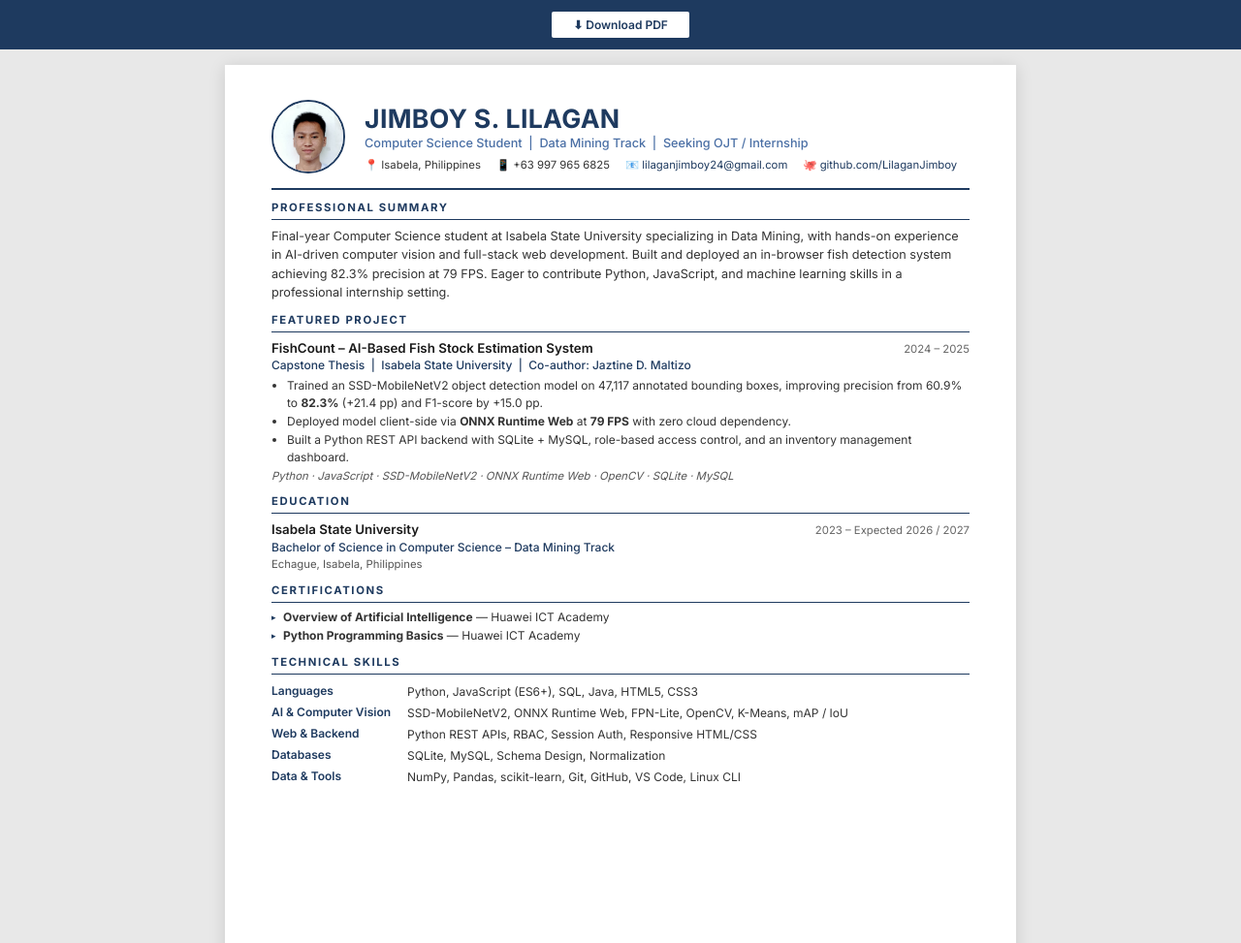
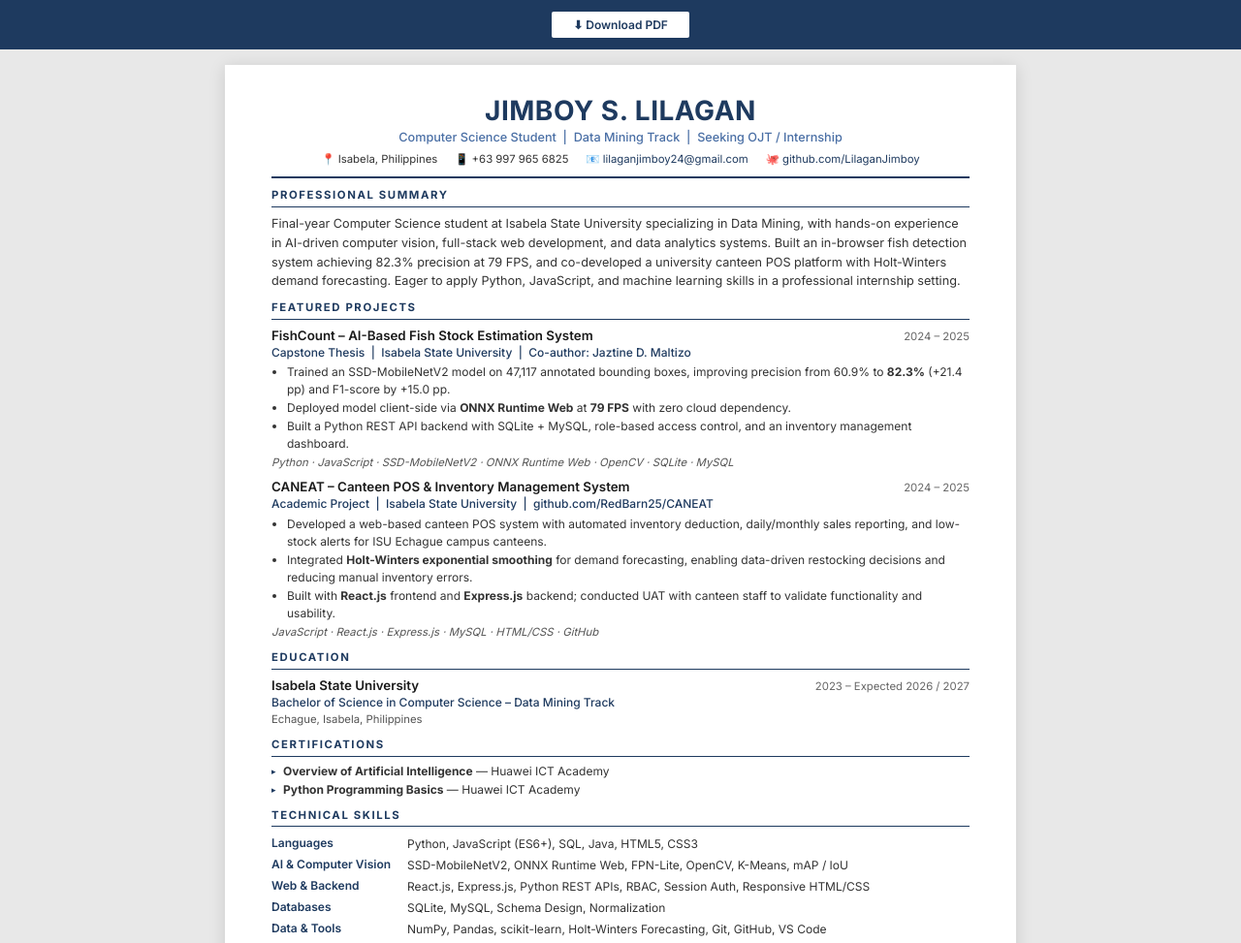
Before and after one commit to LilaganJimboy/Portfolio, a plain HTML site: page resume.html in a window 1280 px wide. Shown: the top 973 px of the page at 97% size. Drawn offline with Linux system fonts and the light colour scheme.

Commit message:
Add CANEAT project to resume, remove photo, keep single page

```diff
--- a/resume.html
+++ b/resume.html
@@ -49,45 +49,35 @@
       height: 1056px;
       overflow: hidden;
       margin: 16px auto;
-      padding: 36px 48px 32px;
+      padding: 32px 48px 28px;
       box-shadow: 0 2px 16px rgba(0,0,0,0.13);
     }
 
     /* ── Header ── */
     .header {
-      display: flex;
-      align-items: center;
-      gap: 20px;
-      margin-bottom: 10px;
+      text-align: center;
       padding-bottom: 10px;
       border-bottom: 2px solid #1e3a5f;
+      margin-bottom: 10px;
     }
-    .header-photo img {
-      width: 76px; height: 76px;
-      border-radius: 50%;
-      object-fit: cover;
-      object-position: top;
-      border: 2.5px solid #1e3a5f;
-      flex-shrink: 0;
-    }
-    .header-text { flex: 1; }
     .name {
-      font-size: 20pt;
+      font-size: 21pt;
       font-weight: 700;
       color: #1e3a5f;
-      letter-spacing: 0.3px;
+      letter-spacing: 0.5px;
       line-height: 1.1;
     }
     .title {
       font-size: 9.5pt;
       font-weight: 500;
       color: #4a6fa5;
-      margin: 2px 0 6px;
+      margin: 3px 0 6px;
     }
     .contact-strip {
       display: flex;
+      justify-content: center;
       flex-wrap: wrap;
-      column-gap: 16px;
+      column-gap: 18px;
       row-gap: 2px;
       font-size: 8.5pt;
       color: #333;
@@ -95,7 +85,7 @@
     .contact-strip a { color: #1e3a5f; text-decoration: none; }
 
     /* ── Sections ── */
-    .section { margin-top: 11px; }
+    .section { margin-top: 10px; }
     .section-title {
       font-size: 8.5pt;
       font-weight: 700;
@@ -114,7 +104,7 @@
     .summary-text { font-size: 9.5pt; color: #333; line-height: 1.55; }
 
     /* ── Entry ── */
-    .entry { margin-bottom: 8px; }
+    .entry { margin-bottom: 7px; }
     .entry-header {
       display: flex;
       justify-content: space-between;
@@ -135,7 +125,7 @@
     .edu-detail { font-size: 8.5pt; color: #555; margin-top: 1px; }
 
     /* ── Certifications ── */
-    .cert-list { list-style: none; padding: 0; display: flex; flex-direction: column; gap: 3px; }
+    .cert-list { list-style: none; padding: 0; display: flex; flex-direction: column; gap: 2px; }
     .cert-list li { font-size: 9pt; color: #333; padding-left: 12px; position: relative; }
     .cert-list li::before { content: "▸"; position: absolute; left: 0; color: #1e3a5f; font-size: 9px; top: 2px; }
 
@@ -161,10 +151,6 @@
 
   <!-- HEADER -->
   <div class="header">
-    <div class="header-photo">
-      <img src="profile.jpg" alt="Jimboy S. Lilagan">
-    </div>
-    <div class="header-text">
     <div class="name">JIMBOY S. LILAGAN</div>
     <div class="title">Computer Science Student &nbsp;|&nbsp; Data Mining Track &nbsp;|&nbsp; Seeking OJT / Internship</div>
     <div class="contact-strip">
@@ -174,21 +160,21 @@
       <span>🐙 <a href="https://github.com/LilaganJimboy" target="_blank">github.com/LilaganJimboy</a></span>
     </div>
   </div>
-  </div>
 
   <!-- SUMMARY -->
   <div class="section">
     <div class="section-title">Professional Summary</div>
     <hr class="section-divider">
     <p class="summary-text">
-      Final-year Computer Science student at Isabela State University specializing in Data Mining, with hands-on experience in AI-driven computer vision and full-stack web development. Built and deployed an in-browser fish detection system achieving 82.3% precision at 79 FPS. Eager to contribute Python, JavaScript, and machine learning skills in a professional internship setting.
+      Final-year Computer Science student at Isabela State University specializing in Data Mining, with hands-on experience in AI-driven computer vision, full-stack web development, and data analytics systems. Built an in-browser fish detection system achieving 82.3% precision at 79 FPS, and co-developed a university canteen POS platform with Holt-Winters demand forecasting. Eager to apply Python, JavaScript, and machine learning skills in a professional internship setting.
     </p>
   </div>
 
   <!-- PROJECTS -->
   <div class="section">
-    <div class="section-title">Featured Project</div>
+    <div class="section-title">Featured Projects</div>
     <hr class="section-divider">
+
     <div class="entry">
       <div class="entry-header">
         <span class="entry-title">FishCount – AI-Based Fish Stock Estimation System</span>
@@ -196,11 +182,25 @@
       </div>
       <div class="entry-org">Capstone Thesis &nbsp;|&nbsp; Isabela State University &nbsp;|&nbsp; Co-author: Jaztine D. Maltizo</div>
       <ul class="entry-bullets">
-        <li>Trained an SSD-MobileNetV2 object detection model on 47,117 annotated bounding boxes, improving precision from 60.9% to <strong>82.3%</strong> (+21.4 pp) and F1-score by +15.0 pp.</li>
+        <li>Trained an SSD-MobileNetV2 model on 47,117 annotated bounding boxes, improving precision from 60.9% to <strong>82.3%</strong> (+21.4 pp) and F1-score by +15.0 pp.</li>
         <li>Deployed model client-side via <strong>ONNX Runtime Web</strong> at <strong>79 FPS</strong> with zero cloud dependency.</li>
         <li>Built a Python REST API backend with SQLite + MySQL, role-based access control, and an inventory management dashboard.</li>
       </ul>
       <span class="entry-tech">Python · JavaScript · SSD-MobileNetV2 · ONNX Runtime Web · OpenCV · SQLite · MySQL</span>
+    </div>
+
+    <div class="entry">
+      <div class="entry-header">
+        <span class="entry-title">CANEAT – Canteen POS &amp; Inventory Management System</span>
+        <span class="entry-date">2024 – 2025</span>
+      </div>
+      <div class="entry-org">Academic Project &nbsp;|&nbsp; Isabela State University &nbsp;|&nbsp; github.com/RedBarn25/CANEAT</div>
+      <ul class="entry-bullets">
+        <li>Developed a web-based canteen POS system with automated inventory deduction, daily/monthly sales reporting, and low-stock alerts for ISU Echague campus canteens.</li>
+        <li>Integrated <strong>Holt-Winters exponential smoothing</strong> for demand forecasting, enabling data-driven restocking decisions and reducing manual inventory errors.</li>
+        <li>Built with <strong>React.js</strong> frontend and <strong>Express.js</strong> backend; conducted UAT with canteen staff to validate functionality and usability.</li>
+      </ul>
+      <span class="entry-tech">JavaScript · React.js · Express.js · MySQL · HTML/CSS · GitHub</span>
     </div>
   </div>
 
@@ -238,20 +238,20 @@
         <td class="skill-items">Python, JavaScript (ES6+), SQL, Java, HTML5, CSS3</td>
       </tr>
       <tr>
-        <td class="skill-cat">AI & Computer Vision</td>
+        <td class="skill-cat">AI &amp; Computer Vision</td>
         <td class="skill-items">SSD-MobileNetV2, ONNX Runtime Web, FPN-Lite, OpenCV, K-Means, mAP / IoU</td>
       </tr>
       <tr>
-        <td class="skill-cat">Web & Backend</td>
-        <td class="skill-items">Python REST APIs, RBAC, Session Auth, Responsive HTML/CSS</td>
+        <td class="skill-cat">Web &amp; Backend</td>
+        <td class="skill-items">React.js, Express.js, Python REST APIs, RBAC, Session Auth, Responsive HTML/CSS</td>
       </tr>
       <tr>
         <td class="skill-cat">Databases</td>
         <td class="skill-items">SQLite, MySQL, Schema Design, Normalization</td>
       </tr>
       <tr>
-        <td class="skill-cat">Data & Tools</td>
-        <td class="skill-items">NumPy, Pandas, scikit-learn, Git, GitHub, VS Code, Linux CLI</td>
+        <td class="skill-cat">Data &amp; Tools</td>
+        <td class="skill-items">NumPy, Pandas, scikit-learn, Holt-Winters Forecasting, Git, GitHub, VS Code</td>
       </tr>
     </table>
   </div>
```
Lines whose indentation alone changed are shown as unchanged.
